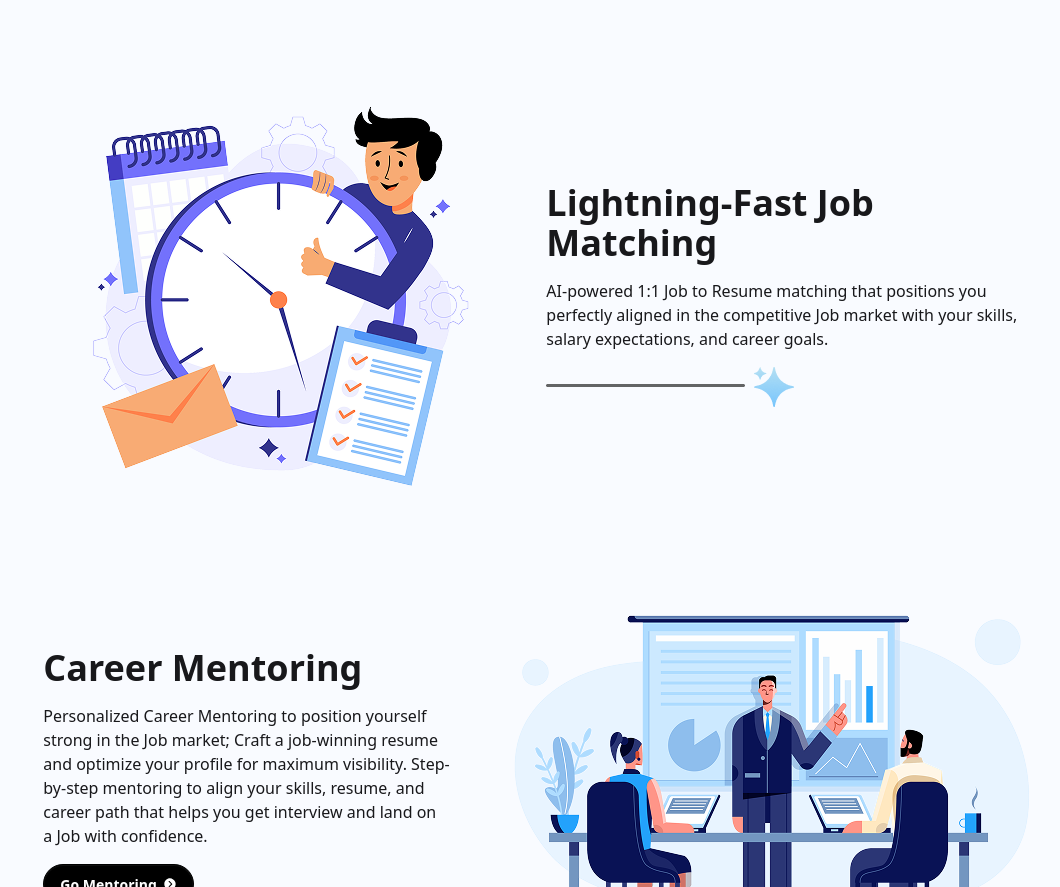
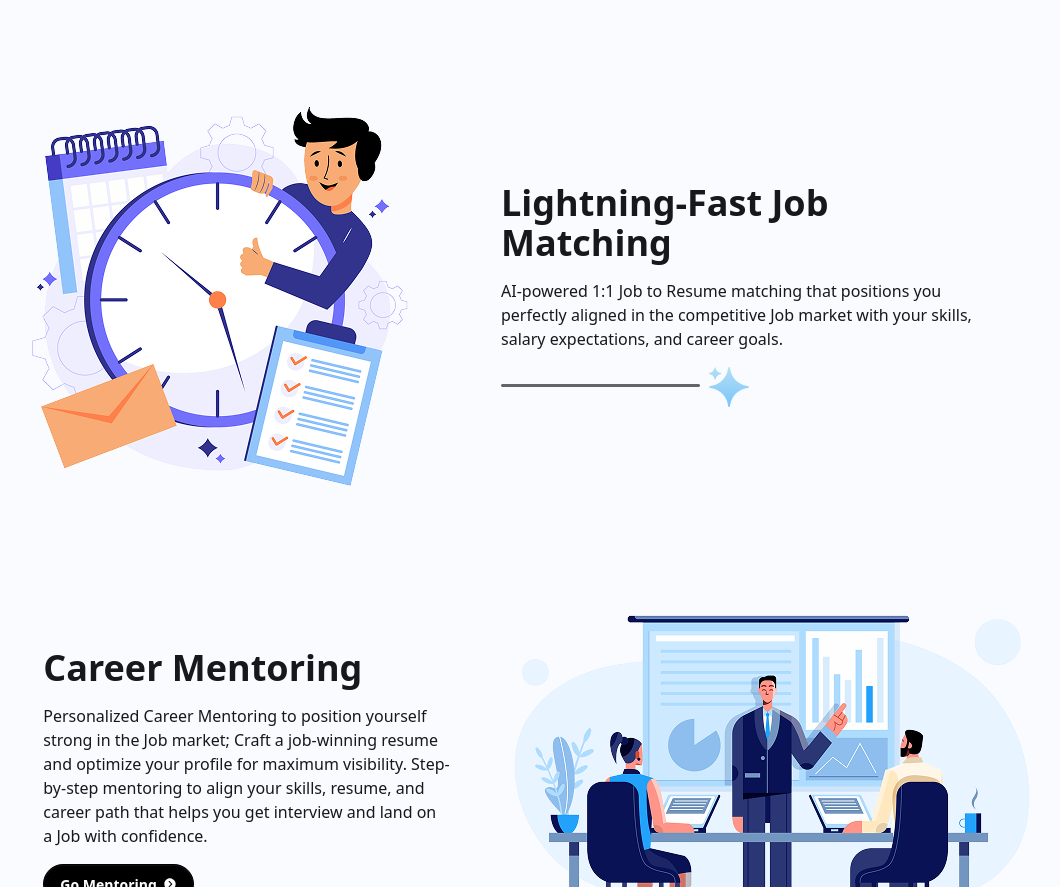
Before and after one commit to mehediakash01/job-Mantic, a Next.js app: page / in a window 1280 px wide. Shown: the part 1615-2502 px from the top of the page, without its empty margins (83-1143 px from the left). Built offline with nearby package versions, Linux system fonts and the light colour scheme.

Commit message:
polished jobMatching section

```diff
--- a/src/app/components/JobMatching.jsx
+++ b/src/app/components/JobMatching.jsx
@@ -1,17 +1,18 @@
 import React from 'react';
+import Container from './Container';
 
 const JobMatching = () => {
     return (
-        <div className='w-11/12 mx-auto'>
-            <div className='flex items-center gap-16'>
-                <img className='ml-24' src="/images/jobMatch.png" alt="" />
+        <Container >
+            <div className='flex flex-col lg:flex-row items-center gap-10 lg:gap-20'>
+                <img  src="/images/jobMatch.png" alt="" />
                 <div className='space-y-4'>
                     <h1 className='font-bold text-4xl'>Lightning-Fast Job <br /> Matching</h1>
                     <p>AI-powered 1:1 Job to Resume matching that positions you <br /> perfectly aligned in the competitive Job market with your skills, <br /> salary expectations, and career goals.</p>
                     <img className='opacity-60' src="/images/line.png" alt="" />
                 </div>
             </div>
-        </div>
+        </Container>
     );
 };
 
```
